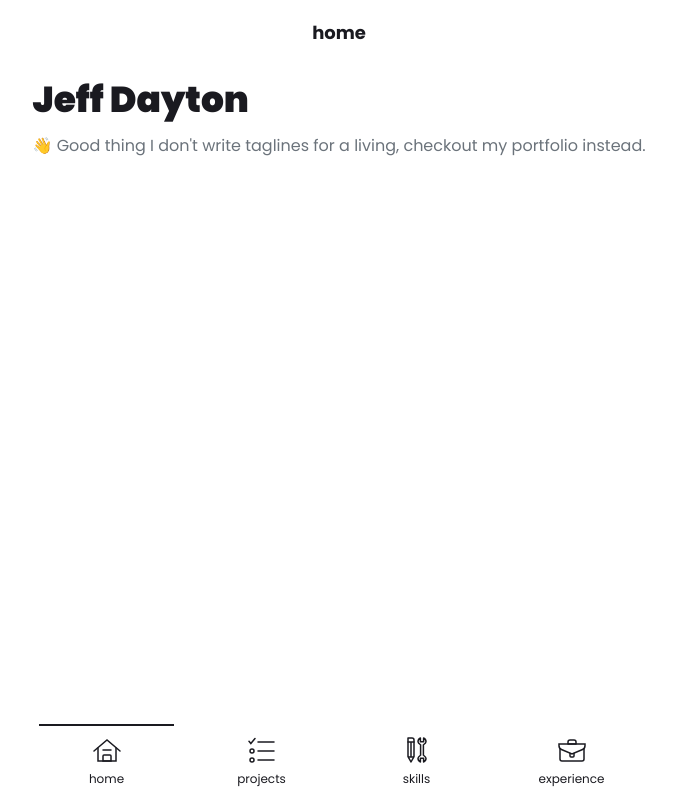
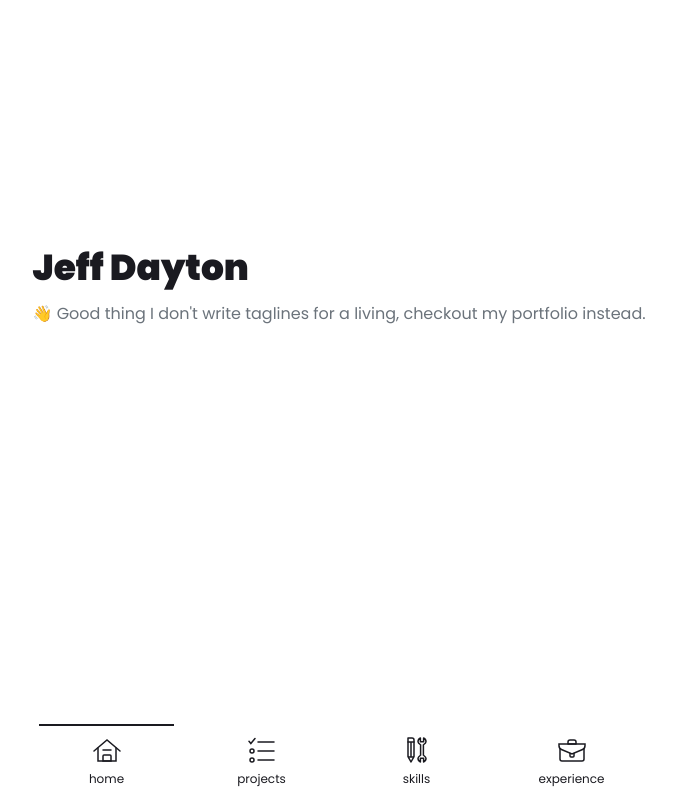
Before and after one commit to d8en/jd-portfolio, a React (Vite) app: page / in a window 1280 px wide. Shown: the whole page, without its empty margins (301-977 px from the left). Built offline with nearby package versions, Linux system fonts and the light colour scheme.

Commit message:
applying grid to app container

```diff
--- a/src/components/JdNav/navStyles.module.scss
+++ b/src/components/JdNav/navStyles.module.scss
@@ -5,7 +5,7 @@
     z-index: 2;
     position: absolute;
     bottom: 0;
-    box-sizing: border-box;
+    @include boxSizingBorder;
     @include flexCentered;
     // width: 400px;
     width: 100%;
--- a/src/components/jdViewWrapper/jdViewWrapper.tsx
+++ b/src/components/jdViewWrapper/jdViewWrapper.tsx
@@ -3,10 +3,11 @@ import styles from './viewWrapperStyles.module.scss';
 import jdRoutes from '../../utils/jdRoutes';
 
 export interface IJdViewWrapperProps {
-    removeMargin?: boolean;
+    divProps?: React.PropsWithChildren & React.HTMLAttributes<HTMLDivElement>;
+    removeHeader?: boolean;
 }
 
-export function JdViewWrapper(props: React.PropsWithChildren & IJdViewWrapperProps & React.HTMLAttributes<HTMLDivElement>): JSX.Element {
+export function JdViewWrapper(props: React.PropsWithChildren<IJdViewWrapperProps>): JSX.Element {
 
     // State
     const [title, setTitle] = useState<string>('home');
@@ -17,18 +18,21 @@ export function JdViewWrapper(props: React.PropsWithChildren & IJdViewWrapperPro
     }, []);
 
     return (
+        <div className={styles.viewContainer}>
             <div
-            {...props}
-            className={`${styles.viewContainer} ${props.className ? props.className : ''}`}
-            style={{ margin: props.removeMargin ? 0 : undefined }}
+                {...props.divProps}
+                className={`${styles.viewContent} ${props.divProps?.className ? props.divProps.className : ''}`}
             >
                 {/* TITLE */}
+                {!props.removeHeader &&
                     <div className={styles.viewHeader}>
                         <h2>{title}</h2>
                     </div>
+                }
 
                 {/* CHILDREN */}
                 {props.children}
             </div>
+        </div>
     )
 }
--- a/src/components/jdViewWrapper/viewWrapperStyles.module.scss
+++ b/src/components/jdViewWrapper/viewWrapperStyles.module.scss
@@ -1,17 +1,30 @@
 @use "../../styles/" as *;
 
 .viewContainer {
-    box-sizing: border-box;
-    @include flexJustifyStart;
-    flex-direction: column;
+    @include boxSizingBorder;
+    display: grid;
+    place-items: center;
+    width: 100%;
     height: 100%;
+    // overflow: hidden;
+}
+
+.viewContent {
+    display: grid;
+    place-items: center;
+    @include boxSizingBorder;
+    padding: 0 0 240px 0;
+    margin: 0 20px;
+
+    // @include media-phone {
+    //     padding: 0 0 240px 0;
+    // }
+
+    @include fullVh;
+    width: 100%;
     overflow-y: scroll;
     @include scroll-bar;
-    margin: 0 20px;
-    padding: 0 12px 240px 12px;
-    @include media-phone {
-        padding: 0 0 240px 0;
-    }
+    // background-color: red;
 }
 
 .viewHeader {
@@ -22,5 +35,6 @@
     display: grid;
     place-items: center;
     padding: 20px 0;
-    background-color: var(--primBg);
+    // background-color: var(--primBg);
+    @include baseBlur;
 }
--- a/src/styles/_body.scss
+++ b/src/styles/_body.scss
@@ -32,6 +32,11 @@ $desktopMaxWidth: 600px;
     overflow-x: hidden;
 }
 
+@mixin boxSizingBorder {
+    box-sizing: border-box;
+    -moz-box-sizing: border-box;
+}
+
 body {
     margin: 0 auto;
     background-color: var(--primBg);
--- a/src/styles/_scroll.scss
+++ b/src/styles/_scroll.scss
@@ -1,6 +1,6 @@
 @mixin scroll-bar {
     scrollbar-color: var(--greyBg) transparent;
-    scrollbar-width: 40px;
+    scrollbar-width: 24px;
     &::-webkit-scrollbar,
     -moz-scrollbar {
         width: 8px;
--- a/src/views/jdAppView/appViewStyles.module.scss
+++ b/src/views/jdAppView/appViewStyles.module.scss
@@ -1,7 +1,10 @@
 @use "../../styles/" as *;
 
 .appContainer {
-    @include flexCentered;
+    // @include flexCentered;
+    display: grid;
+    place-items: center;
     @include fullVh;
+    // overflow: hidden;
     margin: 0 auto;
 }
--- a/src/views/jdHomeView/homeStyles.module.scss
+++ b/src/views/jdHomeView/homeStyles.module.scss
@@ -2,19 +2,5 @@
 
 .homeContainer {
     @include bodyPadding;
-    // @include flexAlignStart;
-    flex: 1;
-    flex-direction: column;
-    align-self: center;
+    display: grid;
 }
-
-.homeBlob {
-    position: absolute;
-    top: 50%;
-    left: -240px;
-    @include media-desktop {
-        scale: 130%;
-    }
-    transform: translateY(-50%);
-    z-index: -1;
-}
--- a/src/views/jdHomeView/jdHomeView.tsx
+++ b/src/views/jdHomeView/jdHomeView.tsx
@@ -3,7 +3,7 @@ import styles from './homeStyles.module.scss';
 
 export function JdHomeView(): React.JSX.Element {
     return (
-        <JdViewWrapper>
+        <JdViewWrapper removeHeader>
 
             {/* H1 */}
             <div className={styles.homeContainer}>
```
Lines whose indentation alone changed are shown as unchanged.
